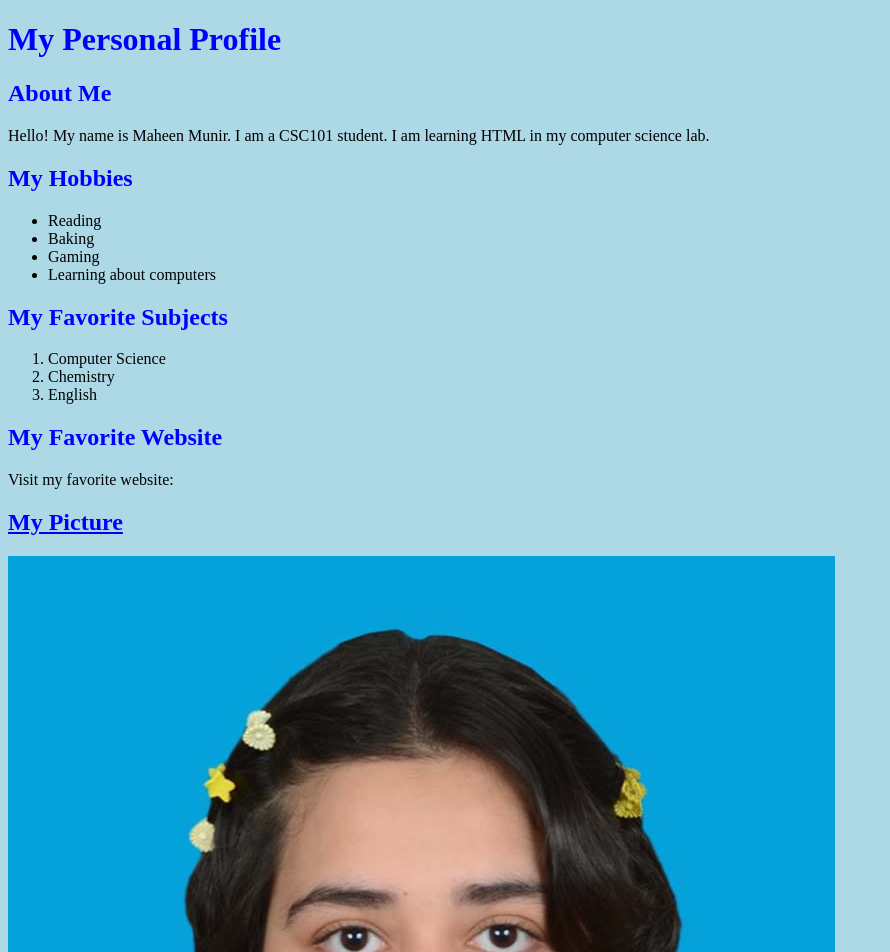
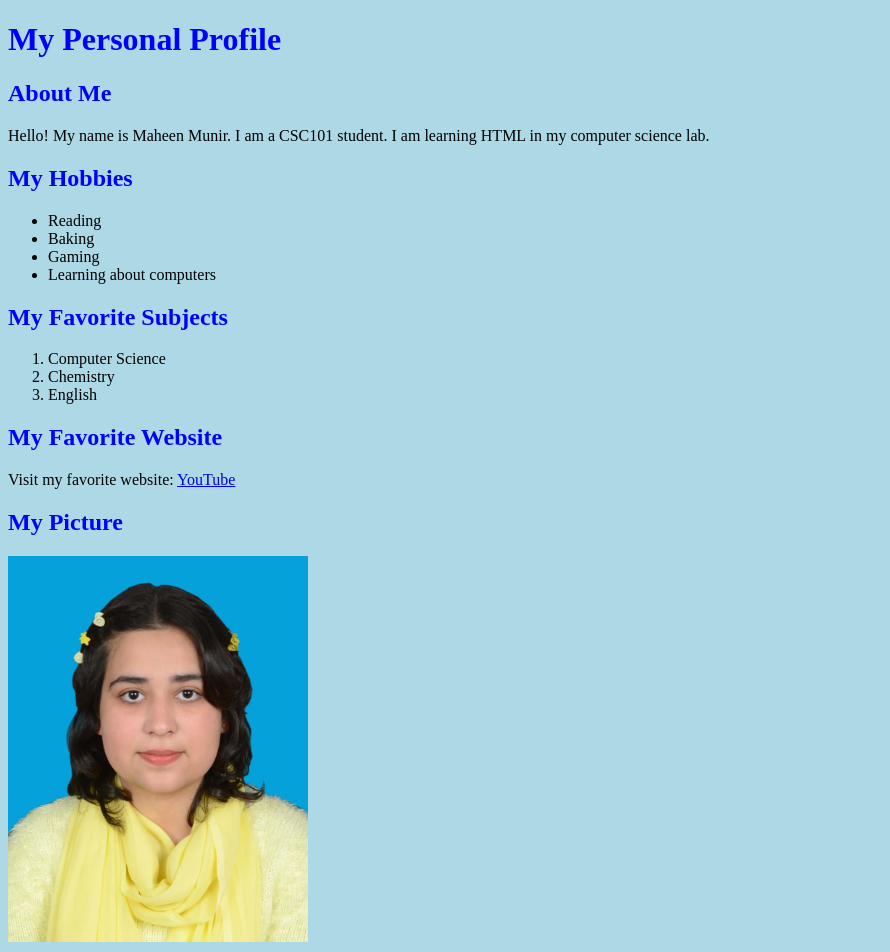
Before and after one commit to Maheen-Munir/my-first-html-page, a plain HTML site: page index.html in a window 1280 px wide. Shown: the top 952 px of the page, without its empty margins (0-890 px from the left). Drawn offline with Linux system fonts and the light colour scheme.

Commit message:
Update index.html

```diff
--- a/index.html
+++ b/index.html
@@ -23,10 +23,10 @@
     <h2 style="color:blue">My Favorite Website</h2>
     <p>
         Visit my favorite website:
-       <a href="https://www.youtube.com/"YouTube</a>
+       <a href="https://www.youtube.com/">YouTube</a>
     </p>
     <h2 style="color:blue">My Picture</h2>
-        <img src="My picture.jpeg" alt="My picture">
+        <img src="My picture.jpeg" alt="My picture" style="width: 300px; height: auto;">
 
     <h2 style="color:blue">My Academic Information</h2>
     <table border="1">
```
